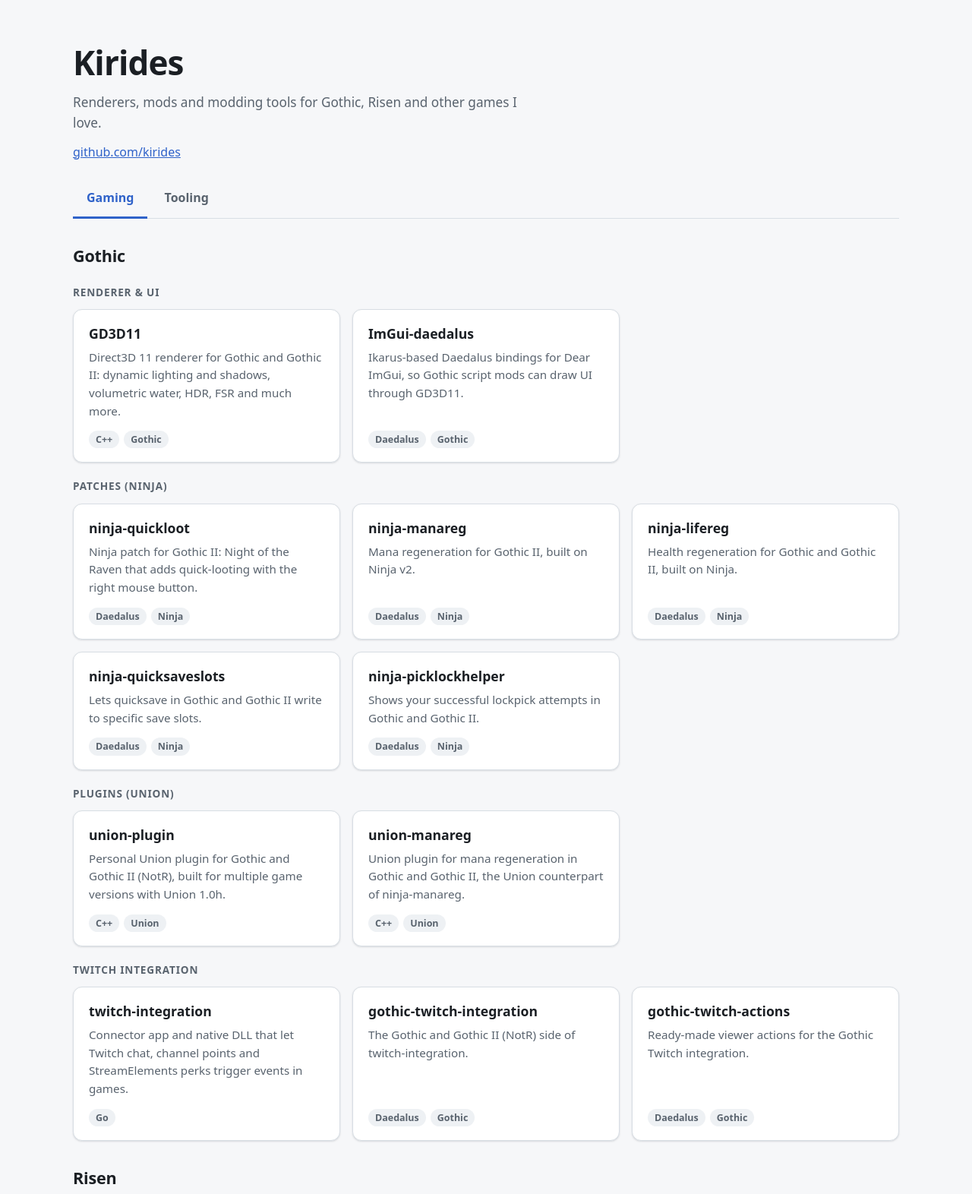
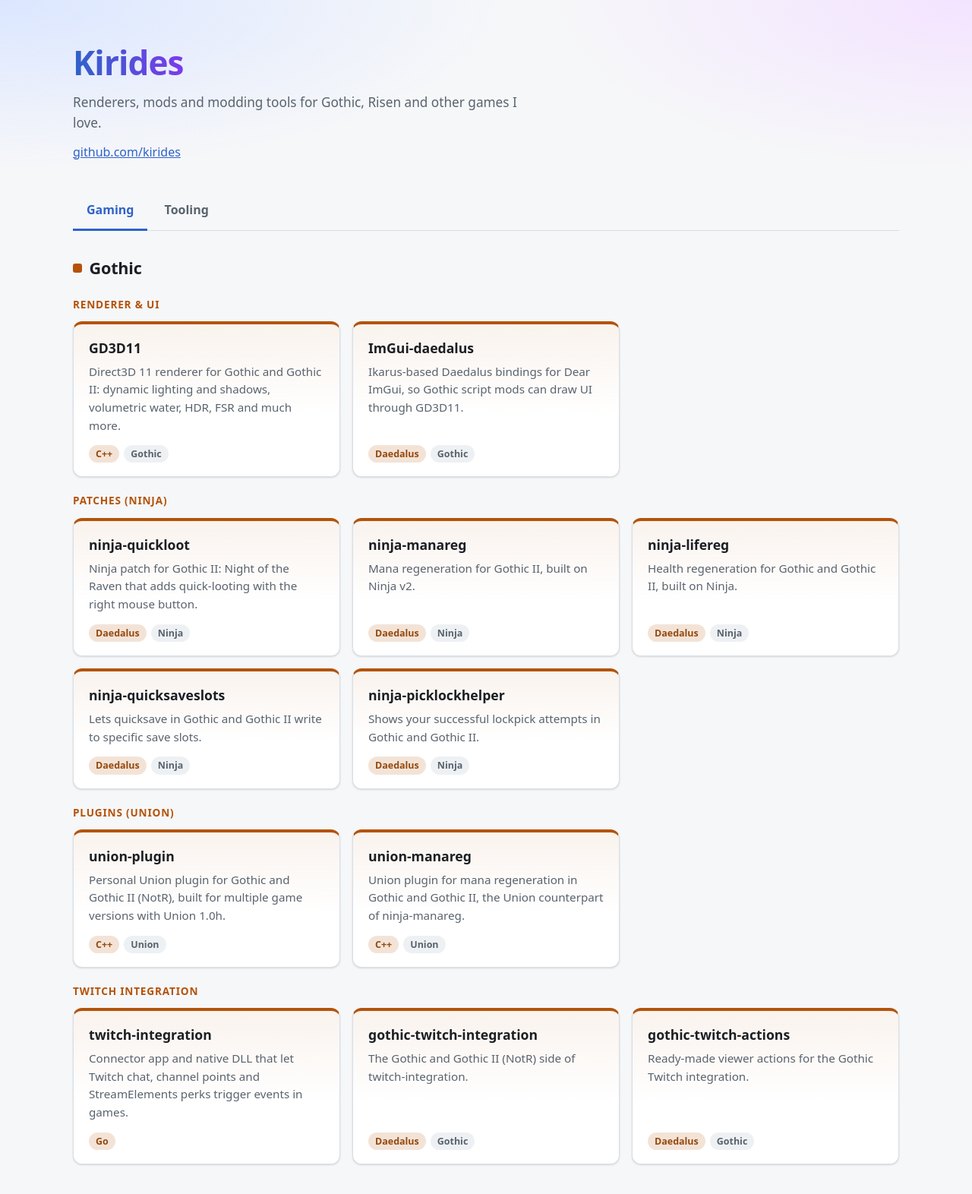
Before and after one commit to kirides/kirides.github.io, a plain HTML site: page site/index.html in a window 1280 px wide. Shown: the top 1572 px of the page at 76% size. Drawn offline with Linux system fonts and the light colour scheme.

Commit message:
Add per-game accent colours and a gradient header
Co-Authored-By: Claude Opus 5.5 <noreply@anthropic.com>
Claude-Session: https://claude.ai/code/session_01BBPvxxojRkV5T9g31TJbsX

```diff
--- a/site/index.html
+++ b/site/index.html
@@ -32,9 +32,9 @@
     <section class="panel" id="gaming" role="tabpanel" aria-labelledby="tab-gaming" tabindex="0">
       <h2 class="panel-title">Gaming</h2>
 
-      <h3 class="game" id="gothic">Gothic</h3>
-      <h4 class="group">Renderer &amp; UI</h4>
-      <ul class="cards">
+      <h3 class="game theme-gothic" id="gothic">Gothic</h3>
+      <h4 class="group theme-gothic">Renderer &amp; UI</h4>
+      <ul class="cards theme-gothic">
         <li class="card">
           <h5><a href="https://github.com/kirides/GD3D11">GD3D11</a></h5>
           <p>Direct3D 11 renderer for Gothic and Gothic II: dynamic lighting and shadows, volumetric water, HDR, FSR and much more.</p>
@@ -46,8 +46,8 @@
           <ul class="tags"><li>Daedalus</li><li>Gothic</li></ul>
         </li>
       </ul>
-      <h4 class="group">Patches (Ninja)</h4>
-      <ul class="cards">
+      <h4 class="group theme-gothic">Patches (Ninja)</h4>
+      <ul class="cards theme-gothic">
         <li class="card">
           <h5><a href="https://github.com/kirides/ninja-quickloot">ninja-quickloot</a></h5>
           <p>Ninja patch for Gothic II: Night of the Raven that adds quick-looting with the right mouse button.</p>
@@ -74,8 +74,8 @@
           <ul class="tags"><li>Daedalus</li><li>Ninja</li></ul>
         </li>
       </ul>
-      <h4 class="group">Plugins (Union)</h4>
-      <ul class="cards">
+      <h4 class="group theme-gothic">Plugins (Union)</h4>
+      <ul class="cards theme-gothic">
         <li class="card">
           <h5><a href="https://github.com/kirides/union-plugin">union-plugin</a></h5>
           <p>Personal Union plugin for Gothic and Gothic II (NotR), built for multiple game versions with Union 1.0h.</p>
@@ -87,8 +87,8 @@
           <ul class="tags"><li>C++</li><li>Union</li></ul>
         </li>
       </ul>
-      <h4 class="group">Twitch integration</h4>
-      <ul class="cards">
+      <h4 class="group theme-gothic">Twitch integration</h4>
+      <ul class="cards theme-gothic">
         <li class="card">
           <h5><a href="https://github.com/kirides/twitch-integration">twitch-integration</a></h5>
           <p>Connector app and native DLL that let Twitch chat, channel points and StreamElements perks trigger events in games.</p>
@@ -106,8 +106,8 @@
         </li>
       </ul>
 
-      <h3 class="game" id="risen">Risen</h3>
-      <ul class="cards">
+      <h3 class="game theme-risen" id="risen">Risen</h3>
+      <ul class="cards theme-risen">
         <li class="card">
           <h5><a href="https://github.com/kirides/rvk">rvk</a></h5>
           <p>Vulkan renderer for Risen (Enhanced Edition) with better water, shadows, optional ray-traced lighting and FSR upscaling.</p>
@@ -125,8 +125,8 @@
         </li>
       </ul>
 
-      <h3 class="game" id="other">Other</h3>
-      <ul class="cards">
+      <h3 class="game theme-other" id="other">Other</h3>
+      <ul class="cards theme-other">
         <li class="card">
           <h5><a href="https://github.com/kirides/digital-world-patcher">digital-world-patcher</a></h5>
           <p>German fan translation and digivolution editor for Digimon World DS, Dawn and Dusk (Nintendo DS), <a class="inline" href="https://kirides.github.io/digital-world-patcher/">patched right in your browser</a>.</p>
@@ -149,8 +149,8 @@
     <section class="panel" id="tooling" role="tabpanel" aria-labelledby="tab-tooling" tabindex="0">
       <h2 class="panel-title">Tooling</h2>
 
-      <h4 class="group">Gothic &amp; Daedalus modding tools</h4>
-      <ul class="cards">
+      <h4 class="group theme-tooling">Gothic &amp; Daedalus modding tools</h4>
+      <ul class="cards theme-tooling">
         <li class="card">
           <h5><a href="https://github.com/kirides/DaedalusLanguageServer">DaedalusLanguageServer</a></h5>
           <p>Language server for Daedalus, the scripting language of Gothic: completion, go-to-definition, diagnostics and more.</p>
--- a/site/style.css
+++ b/site/style.css
@@ -10,6 +10,12 @@
   --shadow: 0 1px 2px rgb(16 24 40 / 6%), 0 1px 3px rgb(16 24 40 / 8%);
   --shadow-hover: 0 6px 18px rgb(16 24 40 / 12%);
   --radius: 12px;
+  --gothic: #b45309;
+  --risen: #0e7490;
+  --other: #7c3aed;
+  --tooling: #15803d;
+  --hero-a: #dbe6ff;
+  --hero-b: #f3e3ff;
   color-scheme: light;
 }
 
@@ -25,6 +31,12 @@
     --tag-bg: #222832;
     --shadow: 0 1px 2px rgb(0 0 0 / 40%);
     --shadow-hover: 0 6px 18px rgb(0 0 0 / 50%);
+    --gothic: #f5a524;
+    --risen: #2dd4bf;
+    --other: #b197fc;
+    --tooling: #4ade80;
+    --hero-a: #16213d;
+    --hero-b: #2a1a3d;
     color-scheme: dark;
   }
 }
@@ -67,10 +79,19 @@ a { color: var(--accent); }
 
 /* Header */
 .site-header {
-  padding: 48px 0 24px;
+  padding: 48px 0 32px;
+  margin-bottom: 8px;
+  background:
+    radial-gradient(60rem 20rem at 0% 0%, var(--hero-a), transparent 70%),
+    radial-gradient(50rem 20rem at 100% 0%, var(--hero-b), transparent 70%);
 }
 .site-header h1 {
   margin: 0 0 6px;
+  background: linear-gradient(90deg, var(--accent), var(--other));
+  -webkit-background-clip: text;
+  background-clip: text;
+  color: transparent;
+  width: fit-content;
   font-size: clamp(2rem, 5vw, 2.75rem);
   letter-spacing: -0.02em;
 }
@@ -135,6 +156,23 @@ a { color: var(--accent); }
   letter-spacing: -0.01em;
 }
 .game + .cards { margin-top: 12px; }
+.game::before {
+  content: "";
+  display: inline-block;
+  width: 0.55em;
+  height: 0.55em;
+  margin-right: 0.45em;
+  border-radius: 3px;
+  background: var(--c, var(--accent));
+  vertical-align: 0.1em;
+}
+
+/* Per-group accent colours */
+.theme-gothic  { --c: var(--gothic); }
+.theme-risen   { --c: var(--risen); }
+.theme-other   { --c: var(--other); }
+.theme-tooling { --c: var(--tooling); }
+.group[class*="theme-"] { color: var(--c); }
 
 .group {
   margin: 20px 0 12px;
@@ -163,6 +201,8 @@ a { color: var(--accent); }
   background: var(--surface);
   border: 1px solid var(--border);
   border-radius: var(--radius);
+  border-top: 4px solid var(--c, var(--accent));
+  background-image: linear-gradient(180deg, color-mix(in srgb, var(--c, var(--accent)) 7%, transparent), transparent 60%);
   box-shadow: var(--shadow);
   transition: transform 0.15s ease, box-shadow 0.15s ease, border-color 0.15s ease;
 }
@@ -170,7 +210,7 @@ a { color: var(--accent); }
 .card:focus-within {
   transform: translateY(-2px);
   box-shadow: var(--shadow-hover);
-  border-color: var(--accent);
+  border-color: var(--c, var(--accent));
 }
 
 .card h5 {
@@ -191,10 +231,10 @@ a { color: var(--accent); }
 }
 .card h5 a:focus-visible { outline: none; }
 .card h5 a:focus-visible::after {
-  outline: 3px solid var(--accent);
+  outline: 3px solid var(--c, var(--accent));
   outline-offset: 2px;
 }
-.card:hover h5 a { color: var(--accent); }
+.card:hover h5 a { color: var(--c, var(--accent)); }
 
 .card p {
   margin: 0 0 14px;
@@ -220,6 +260,10 @@ a { color: var(--accent); }
   border-radius: 999px;
   background: var(--tag-bg);
   color: var(--muted);
+}
+.tags li:first-child {
+  background: color-mix(in srgb, var(--c, var(--accent)) 16%, transparent);
+  color: color-mix(in srgb, var(--c, var(--accent)) 80%, var(--text));
 }
 
 /* Footer */
```
